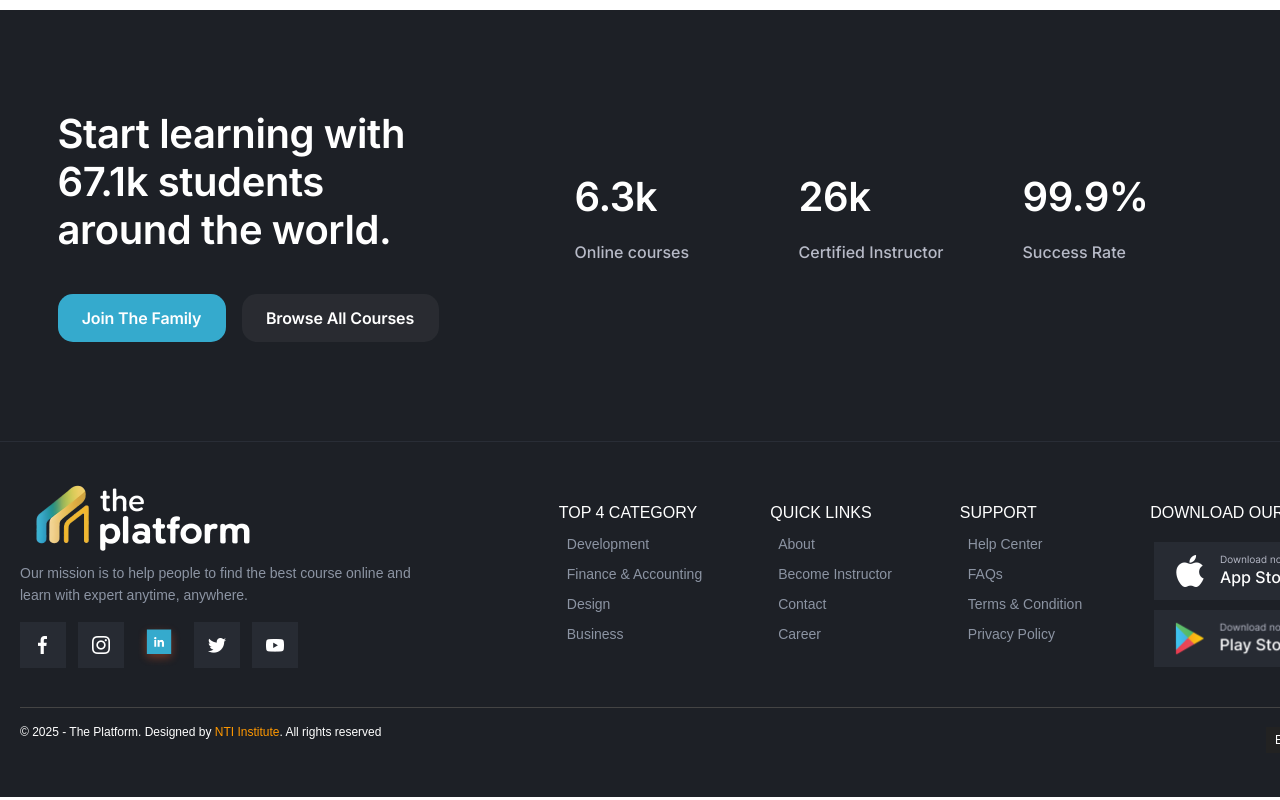
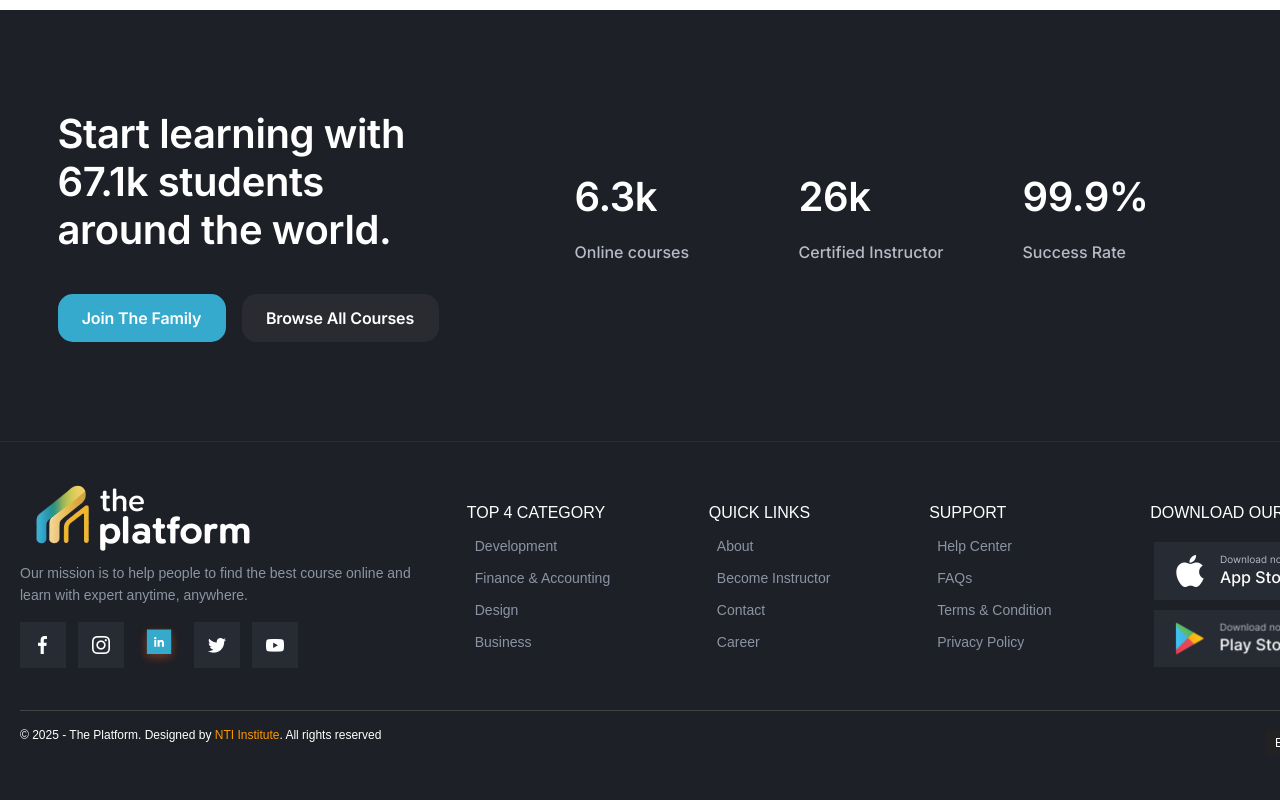
Before and after one commit to MK384/The-Platform, an Angular app in the folder The-Platform-frontend/: page / in a window 1280 px wide. Shown: the part 1681-2481 px from the top of the page. Built offline with nearby package versions, Linux system fonts and the light colour scheme.

Commit message:
Fix: the navbar shifting links on hovering

```diff
--- a/The-Platform-frontend/src/app/components/footer/footer.component.css
+++ b/The-Platform-frontend/src/app/components/footer/footer.component.css
@@ -72,7 +72,7 @@
     /* width: 200px;
     height: 170; */
     margin: 20px;
-    /* padding: 20px; */
+    /* padding: 40px; */
     gap: 60px;
 }
 
@@ -135,13 +135,22 @@
     transition: transform 0.3s ease-in-out;
 }
 
+.footer-links ul li a span {
+    display: inline-block;
+    min-width: 20px; /* Reserve space for the arrow */
+}
+
+.footer-links ul li a span::after {
+    content: " →"; /* Always present */
+    color: transparent; /* Invisible by default */
+    font-size: 24px;
+    transition: color 0.3s ease-in-out;
+}
+
 .footer-links ul li a:hover span::after {
-    content: " →";
-    color: #FF6636;
-    font-size: 24px; /* Enlarged arrow */
-    /* font-weight: bold; */
-    transition: 0.3s ease-in-out;
+    color: #FF6636; /* Show on hover */
 }
+
 
 .download-app {
     display: flex;
--- a/The-Platform-frontend/src/app/components/home-page/home-page.component.html
+++ b/The-Platform-frontend/src/app/components/home-page/home-page.component.html
@@ -11,6 +11,8 @@
       <img src="../../../assets/home-page-featured-image.jpeg" alt="Learning Illustration">
     </div>
   </header>
+
+
 <!-- Category section  -->
   <section class="category-section">
     <h2 class="category-title">Browse top category</h2>
```
